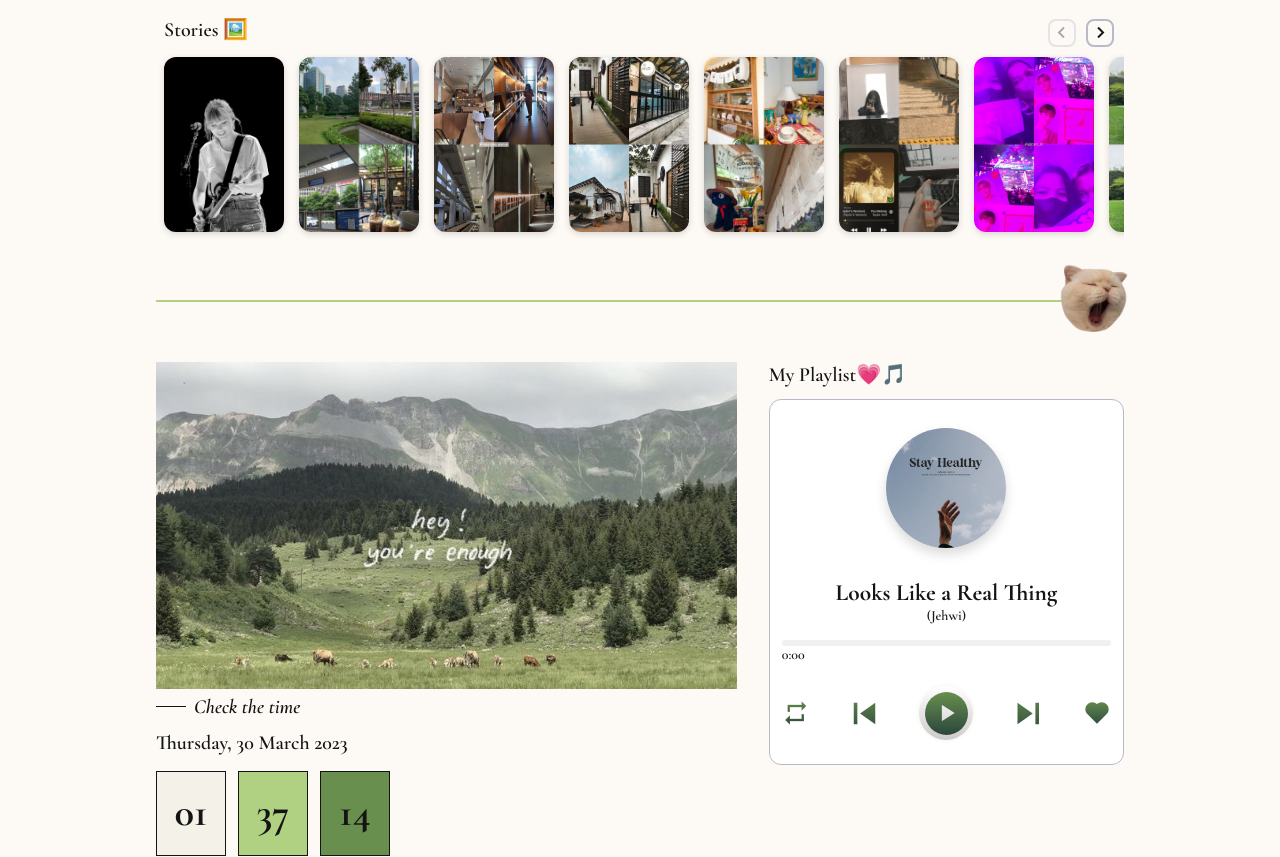
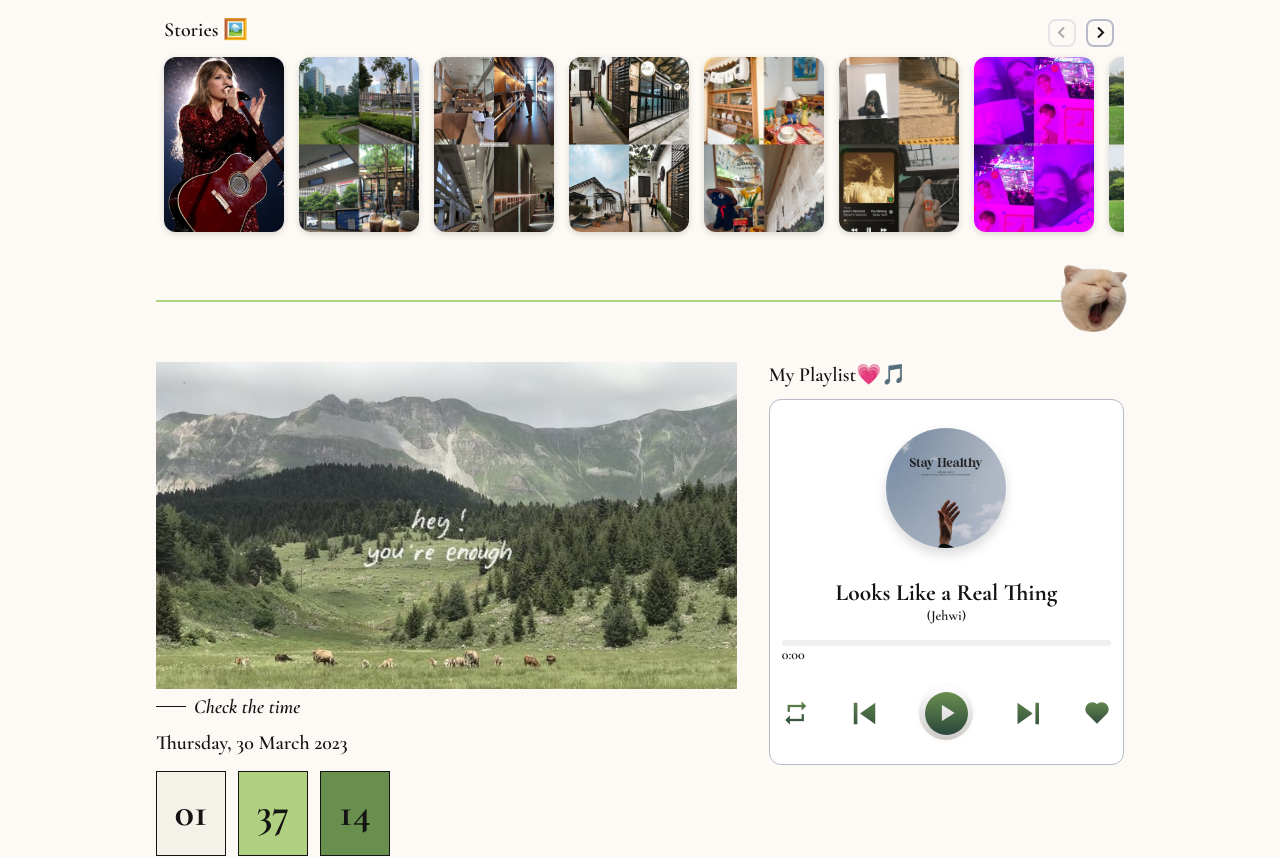
Before and after one commit to nelly-yusnita/minibio, a plain HTML site: page index.html in a window 1280 px wide. Shown: the part 1059-1916 px from the top of the page. Drawn offline with nearby package versions, Linux system fonts and the light colour scheme.

Commit message:
change images

```diff
--- a/index.html
+++ b/index.html
@@ -132,90 +132,91 @@
 				</div>
 
 				<div class="swiper-wrapper">
+					<!-- 1 -->
 					<div class="swiper-slide">
 						<div class="gallery__box">
-							<a href="assets/img/gallery/gallery1.jpg" data-fancybox="gallery" data-caption="Thanks for saving me💫">
-								<img src="assets/img/gallery/gallery1.jpg" alt="gallery image" class="gallery__img">
+							<a href="assets/img/gallery/img-1.jpg" data-fancybox="gallery" data-caption="Thanks for saving me💫">
+								<img src="assets/img/gallery/img-1.jpg" alt="gallery image" class="gallery__img">
+							</a>
+						</div>
+					</div>
+					<!-- 2 -->
+					<div class="swiper-slide">
+						<div class="gallery__box">
+							<a href="assets/img/gallery/img-2.jpg" data-fancybox="gallery" data-caption="👟">
+								<img src="assets/img/gallery/img-2.jpg" alt="gallery image" class="gallery__img">
+							</a>
+						</div>
+					</div>
+					<!-- 3 -->
+					<div class="swiper-slide">
+						<div class="gallery__box">
+							<a href="assets/img/gallery/img-3.jpg" data-fancybox="gallery" data-caption="📙">
+								<img src="assets/img/gallery/img-3.jpg" alt="gallery image" class="gallery__img">
 							</a>
 						</div>
 					</div>
 
 					<div class="swiper-slide">
 						<div class="gallery__box">
-							<a href="assets/img/gallery/gallery2.jpg" data-fancybox="gallery" data-caption="👟">
-								<img src="assets/img/gallery/gallery2.jpg" alt="gallery image" class="gallery__img">
+							<a href="assets/img/gallery/img-4.jpg" data-fancybox="gallery" data-caption="☕">
+								<img src="assets/img/gallery/img-4.jpg" alt="gallery image" class="gallery__img">
 							</a>
 						</div>
 					</div>
 
 					<div class="swiper-slide">
 						<div class="gallery__box">
-							<a href="assets/img/gallery/gallery3.jpg" data-fancybox="gallery" data-caption="📙">
-								<img src="assets/img/gallery/gallery3.jpg" alt="gallery image" class="gallery__img">
+							<a href="assets/img/gallery/img-5.jpg" data-fancybox="gallery" data-caption="🍙">
+								<img src="assets/img/gallery/img-5.jpg" alt="gallery image" class="gallery__img">
 							</a>
 						</div>
 					</div>
 
 					<div class="swiper-slide">
 						<div class="gallery__box">
-							<a href="assets/img/gallery/gallery4.jpg" data-fancybox="gallery" data-caption="☕">
-								<img src="assets/img/gallery/gallery4.jpg" alt="gallery image" class="gallery__img">
+							<a href="assets/img/gallery/img-6.jpg" data-fancybox="gallery" data-caption="😪">
+								<img src="assets/img/gallery/img-6.jpg" alt="gallery image" class="gallery__img">
 							</a>
 						</div>
 					</div>
 
 					<div class="swiper-slide">
 						<div class="gallery__box">
-							<a href="assets/img/gallery/gallery5.jpg" data-fancybox="gallery" data-caption="🍙">
-								<img src="assets/img/gallery/gallery5.jpg" alt="gallery image" class="gallery__img">
+							<a href="assets/img/gallery/img-7.jpg" data-fancybox="gallery" data-caption="👀">
+								<img src="assets/img/gallery/img-7.jpg" alt="gallery image" class="gallery__img">
 							</a>
 						</div>
 					</div>
 
 					<div class="swiper-slide">
 						<div class="gallery__box">
-							<a href="assets/img/gallery/gallery6.jpg" data-fancybox="gallery" data-caption="😪">
-								<img src="assets/img/gallery/gallery6.jpg" alt="gallery image" class="gallery__img">
+							<a href="assets/img/gallery/img-8.jpg" data-fancybox="gallery" data-caption="李兰迪💚">
+								<img src="assets/img/gallery/img-8.jpg" alt="gallery image" class="gallery__img">
 							</a>
 						</div>
 					</div>
 
 					<div class="swiper-slide">
 						<div class="gallery__box">
-							<a href="assets/img/gallery/gallery7.jpg" data-fancybox="gallery" data-caption="👀">
-								<img src="assets/img/gallery/gallery7.jpg" alt="gallery image" class="gallery__img">
+							<a href="assets/img/gallery/img-9.jpg" data-fancybox="gallery" data-caption="李兰迪💛">
+								<img src="assets/img/gallery/img-9.jpg" alt="gallery image" class="gallery__img">
 							</a>
 						</div>
 					</div>
 
 					<div class="swiper-slide">
 						<div class="gallery__box">
-							<a href="assets/img/gallery/gallery8.jpg" data-fancybox="gallery" data-caption="李兰迪💚">
-								<img src="assets/img/gallery/gallery8.jpg" alt="gallery image" class="gallery__img">
+							<a href="assets/img/gallery/img-10.jpg" data-fancybox="gallery" data-caption="陈星旭--chen先生🤍">
+								<img src="assets/img/gallery/img-10.jpg" alt="gallery image" class="gallery__img">
 							</a>
 						</div>
 					</div>
 
 					<div class="swiper-slide">
 						<div class="gallery__box">
-							<a href="assets/img/gallery/gallery9.jpg" data-fancybox="gallery" data-caption="李兰迪💛">
-								<img src="assets/img/gallery/gallery9.jpg" alt="gallery image" class="gallery__img">
-							</a>
-						</div>
-					</div>
-
-					<div class="swiper-slide">
-						<div class="gallery__box">
-							<a href="assets/img/gallery/gallery10.jpg" data-fancybox="gallery" data-caption="陈星旭--chen先生🤍">
-								<img src="assets/img/gallery/gallery10.jpg" alt="gallery image" class="gallery__img">
-							</a>
-						</div>
-					</div>
-
-					<div class="swiper-slide">
-						<div class="gallery__box">
-							<a href="assets/img/gallery/gallery11.jpg" data-fancybox="gallery" data-caption="🖤">
-								<img src="assets/img/gallery/gallery11.jpg" alt="gallery image" class="gallery__img">
+							<a href="assets/img/gallery/img-11.jpg" data-fancybox="gallery" data-caption="🖤">
+								<img src="assets/img/gallery/img-11.jpg" alt="gallery image" class="gallery__img">
 							</a>
 						</div>
 					</div>
```
Also changed, not shown: assets/img/gallery/gallery1.jpg (deleted), assets/img/gallery/img-1.jpg (added), assets/img/gallery/img-10.jpg (renamed from assets/img/gallery/gallery10.jpg), assets/img/gallery/img-11.jpg (renamed from assets/img/gallery/gallery11.jpg), assets/img/gallery/img-2.jpg (renamed from assets/img/gallery/gallery2.jpg), assets/img/gallery/img-3.jpg (renamed from assets/img/gallery/gallery3.jpg), assets/img/gallery/img-4.jpg (renamed from assets/img/gallery/gallery4.jpg), assets/img/gallery/img-5.jpg (renamed from assets/img/gallery/gallery5.jpg), assets/img/gallery/img-6.jpg (renamed from assets/img/gallery/gallery6.jpg), assets/img/gallery/img-7.jpg (renamed from assets/img/gallery/gallery7.jpg), assets/img/gallery/img-8.jpg (renamed from assets/img/gallery/gallery8.jpg), assets/img/gallery/img-9.jpg (renamed from assets/img/gallery/gallery9.jpg).
